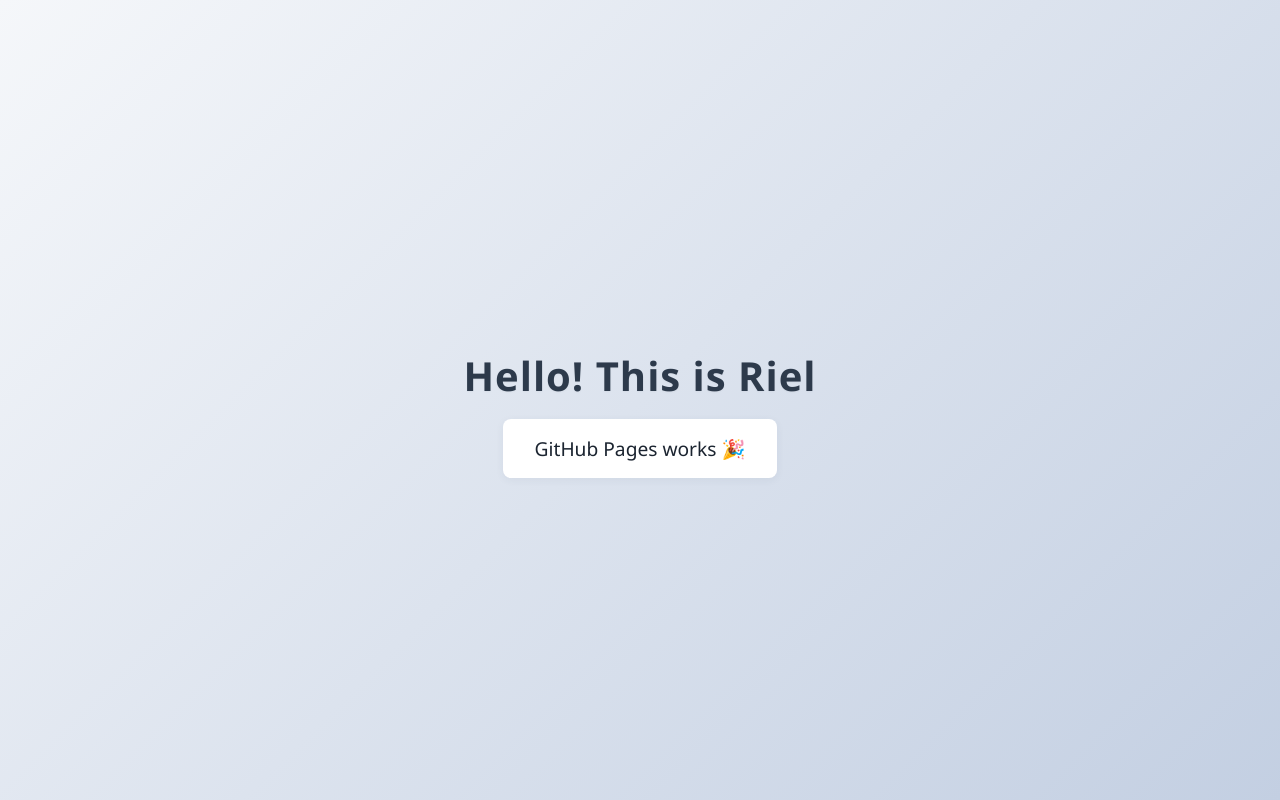
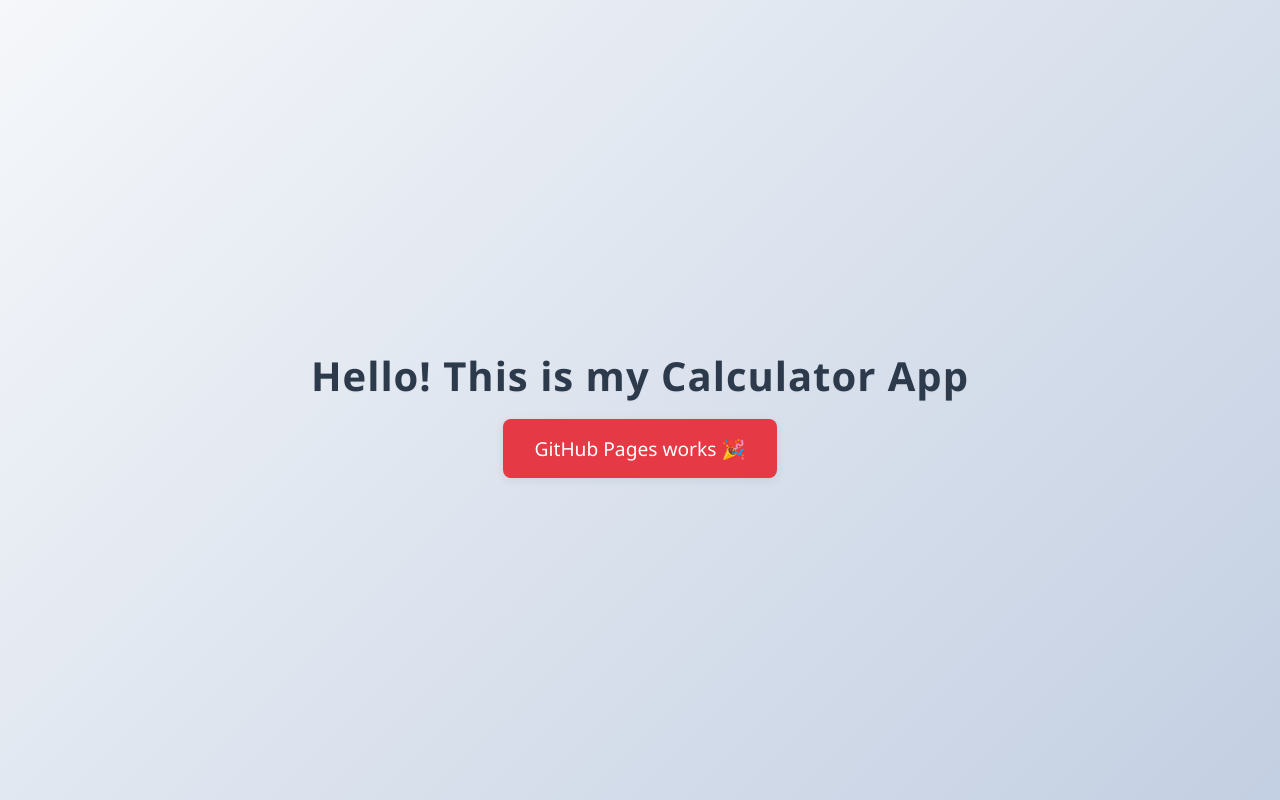
Before and after one commit to roque-riri2426/calculator-app, a plain HTML site: page index.html in a window 1280 px wide. Drawn offline with Linux system fonts and the light colour scheme.

Commit message:
Update index.html

```diff
--- a/index.html
+++ b/index.html
@@ -26,11 +26,11 @@
     }
 
     p {
-      background: #fff;
+      background: #e63946; /* 🔴 red background */
       padding: 1rem 2rem;
       border-radius: 8px;
-      box-shadow: 0 2px 8px rgba(44, 62, 80, 0.06);
-      color: #1b2430;
+      box-shadow: 0 2px 8px rgba(44, 62, 80, 0.1);
+      color: #fff; /* make text white for contrast */
       font-size: 1.2rem;
       margin: 0;
     }
@@ -47,7 +47,7 @@
   </style>
 </head>
 <body>
-  <h1>Hello! This is Riel</h1>
+  <h1>Hello! This is my Calculator App</h1>
   <p>GitHub Pages works 🎉</p>
 </body>
 </html>
```
